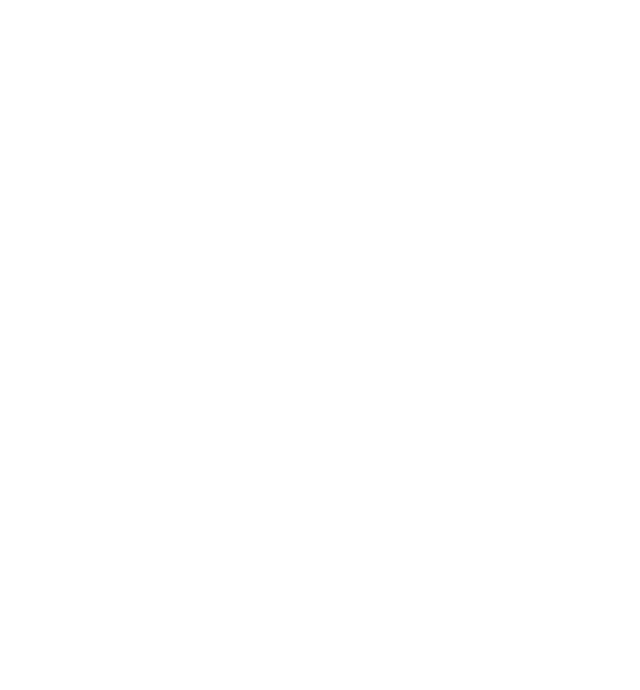
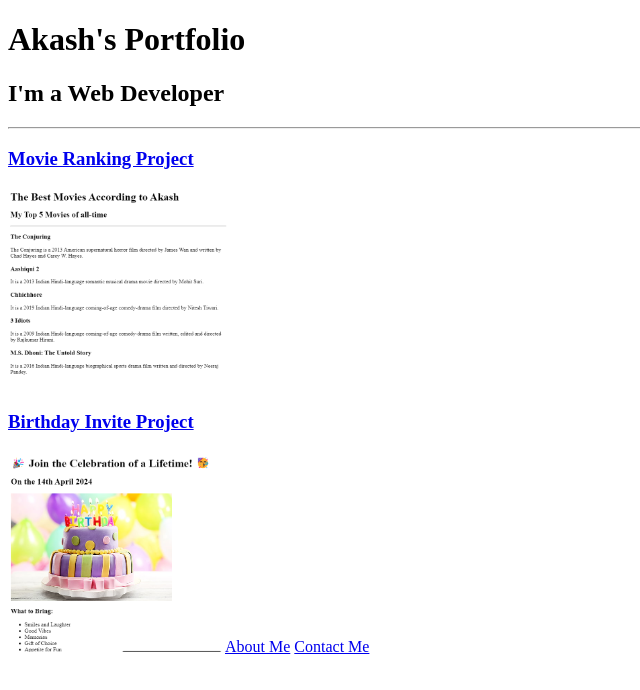
Before and after one commit to AkashSrivastava07/html-portfolio, a plain HTML site: page index.html in a window 1280 px wide. Shown: the whole page, without its empty margins (0-640 px from the left). Drawn offline with Linux system fonts and the light colour scheme.

Commit message:
index.html

```diff
--- a/index.html
+++ b/index.html
@@ -1,15 +1,19 @@
-<!-- TODO 1: Create the HTML Boilerplate -->
+<!DOCTYPE html>
+<html lang="en">
+    <head>
+        <meta charset="UTF8">
+        <title>Akash's Portfolio</title>
+    </head>
+    <body>
+        <h1>Akash's Portfolio</h1>
+        <H2>I'm a Web Developer</H2>
+        <hr />
+        <a href="./public/movie-ranking.html"><h3>Movie Ranking Project</h3></a>
+        <img src="./assets/images/movie-ranking.png" height="200" alt="movie ranking project preview"/>
+        <a href="./public/birthday-invite.html"><h3>Birthday Invite Project</h3></a>
+        <img src="./assets/images/birthday-invite.png" height="200" alt="birthday invite project preview"/>
+        <a href="./public/about.html">About Me</a>
+        <a href="./public/contact.html">Contact Me</a>
 
-<!-- TODO 2: Add Your previous projects' HTML into the public folder -->
-
-<!-- TODO 3: Take screenshots of your project previews and add the images to the images folder -->
-
-<!-- TODO 4: Add titles/subtitles etc. -->
-
-<!-- TODO 5: Add a link to the project pages -->
-
-<!-- TODO 6: Add images to show the project previews
-HINT for TODO 6: You can use the height attribute set to 200 to make the image smaller:
-https://developer.mozilla.org/en-US/docs/Web/HTML/Element/img#attr-height -->
-
-<!-- TODO 7: Add the Contact Me and About Me page links -->
+    </body>
+</html>
```
